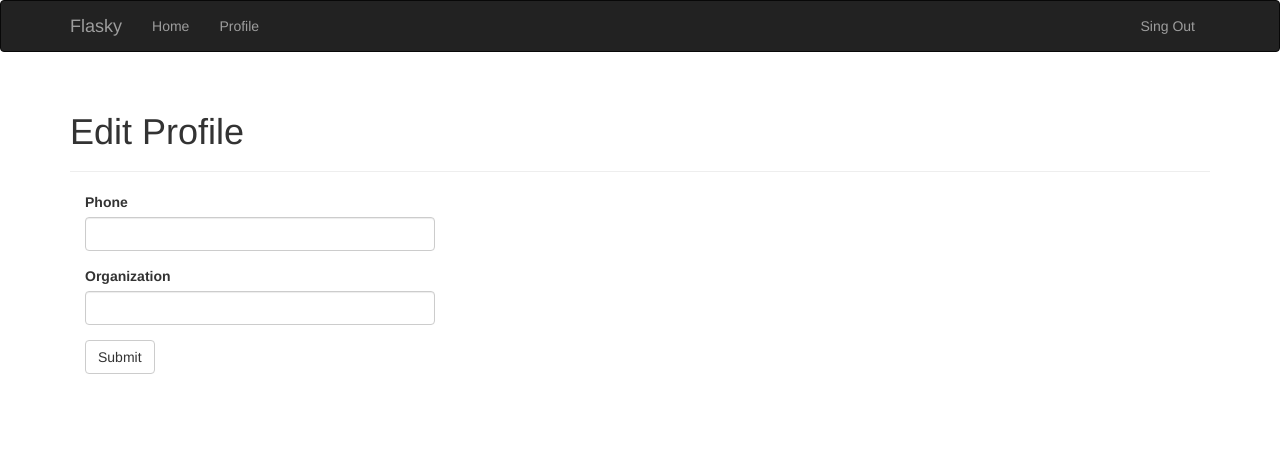
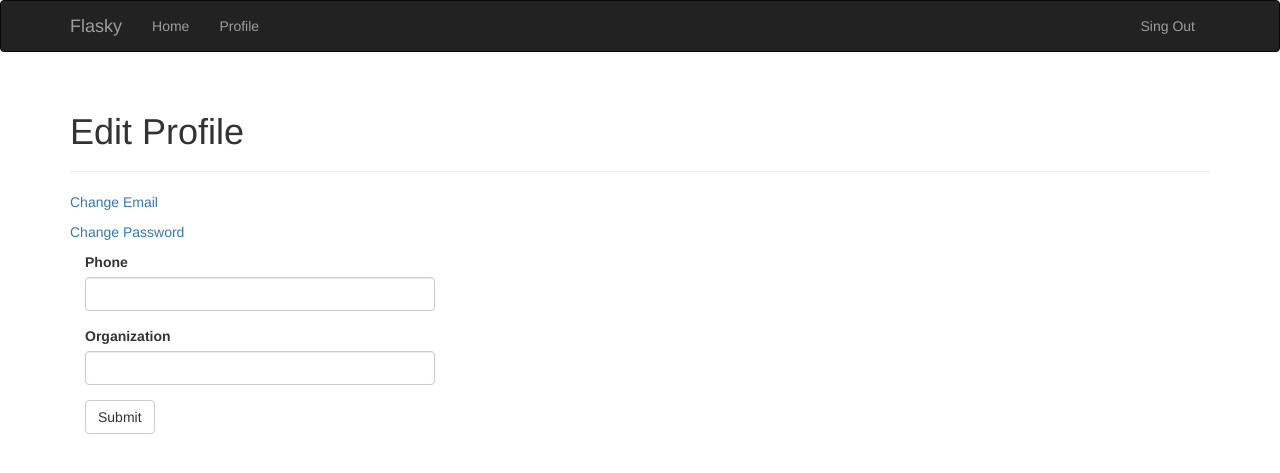
Before and after one commit to Iiss/mars_quiz_admin, a Flask app: page /edit-profile in a window 1280 px wide. Shown: the top 473 px of the page. Run offline with Flask 2, Linux system fonts and the light colour scheme; the visitor is signed in with stand-in values (Sample User, id 1); data comes from the database, SQL or seed files in the repository; parts of the project's set-up code (start-up, migrations or seed data) failed here and were passed over; some libraries are stand-ins or nearby versions.

Commit message:
user profiles ui improvements

```diff
--- a/app/auth/forms.py
+++ b/app/auth/forms.py
@@ -52,7 +52,7 @@ class PasswordResetForm(Form):
 class ChangeEmailForm(Form):
 	email = StringField('New Email', validators = [Required(), Length(1, 64), Email()])
 	password = PasswordField('Password', validators = [Required()])
-	submit = SubmitField('Reset Password')
+	submit = SubmitField('Update Email')
 
 	def validate_email(self, field):
 		if User.query.filter_by(email = field.data).first():
--- a/app/main/views.py
+++ b/app/main/views.py
@@ -35,7 +35,7 @@ def edit_profile():
         return redirect(url_for('main.show_profile',id = user.id))
     form.phone_number.data = user.phone_number
     form.organization.data = user.organization
-    return render_template('edit_profile.html', form = form)
+    return render_template('edit_profile.html', form = form, user = user)
 
 @main.route('/edit-profile/<int:id>', methods = ['GET', 'POST'])
 @login_required
--- a/app/templates/auth/change_email.html
+++ b/app/templates/auth/change_email.html
@@ -9,3 +9,4 @@
 <div class="col-md-4">
 	{{ wtf.quick_form(form) }}
 </div>
+{% endblock %}
--- a/app/templates/edit_profile.html
+++ b/app/templates/edit_profile.html
@@ -7,6 +7,12 @@
 <div class="page-header">
 	<h1>Edit Profile</h1>
 </div>
+
+{% if user == current_user %}
+<p><a href="{{ url_for('auth.change_email_request') }}">Change Email</a></p>
+<p><a href="{{ url_for('auth.change_password') }}">Change Password</a></p>
+{% endif %}
+
 <div class="col-md-4">
 	{{ wtf.quick_form(form) }}
 </div>
```
Also changed, not shown: app/templates/user.html (+5 -3 lines).
